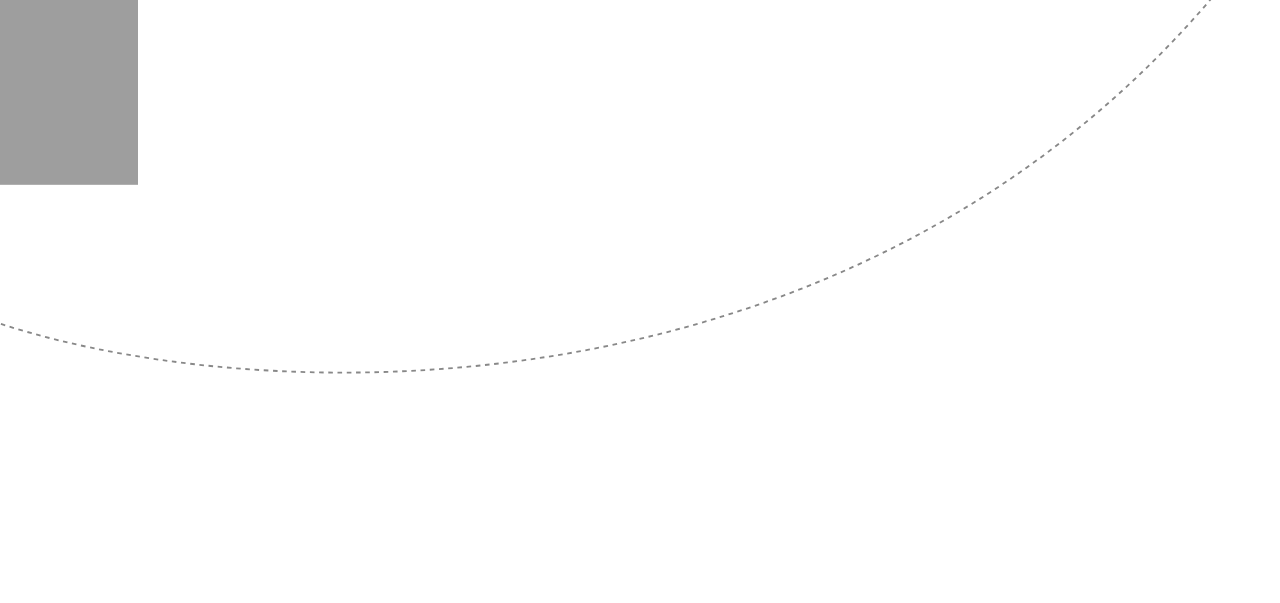
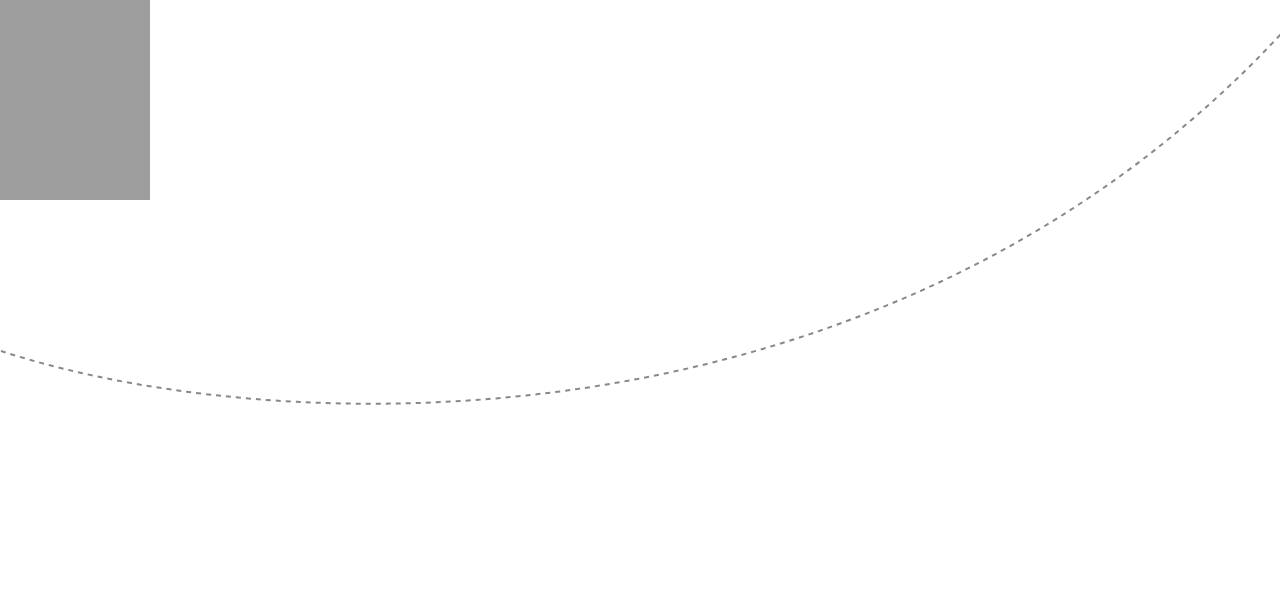
Before and after one commit to Sanjana-Mintuitive/animated-svg, a plain HTML site: page index.html in a window 1280 px wide. Drawn offline with Linux system fonts and the light colour scheme; grey boxes are pictures that could not be loaded.

Commit message:
Update index.html

```diff
--- a/index.html
+++ b/index.html
@@ -11,46 +11,33 @@
       background: transparent;
     }
 
-    .svg-container {
-      position: relative;
+    .wrapper {
       width: 100%;
-      height: auto;
-      max-width: 1387px;
-      margin: 0 auto;
-      aspect-ratio: 1387 / 600;
       overflow: hidden;
     }
 
-    svg {
-      width: 100%;
-      height: 100%;
-    }
-
-    /* Media query for small screens: scale images down */
-    .svg-container g.image-group {
-      transform: scale(1);
+    .scaler {
+      width: 1387px;
+      height: 600px;
       transform-origin: top left;
     }
 
-    @media (max-width: 1279px) {
-      .svg-container g.image-group {
+    @media (max-width: 1387px) {
+      .scaler {
         transform: scale(calc(100vw / 1387));
       }
     }
   </style>
 </head>
 <body>
+  <div class="wrapper">
+    <div class="scaler">
+      <svg viewBox="0 0 1387 600" preserveAspectRatio="xMidYMid meet" width="1387" height="600">
+        <g transform="translate(0, -100)">
+          <path id="motionPath" d="M1 451C312.5 552.5 1007 557.5 1387 1"
+                fill="none" stroke="#888" stroke-width="2" stroke-dasharray="5,5" />
 
-  <div class="svg-container">
-    <svg viewBox="0 0 1387 600" preserveAspectRatio="xMidYMid meet">
-      <g transform="translate(0, -100)">
-        <path id="motionPath"
-              d="M1 451C312.5 552.5 1007 557.5 1387 1"
-              fill="none" stroke="#888" stroke-width="2" stroke-dasharray="5,5" />
-
-        <!-- Images (at original scale inside a wrapper group) -->
-        <g class="image-group">
-          <!-- Image 1 -->
+          <!-- Animated Images -->
           <g transform="translate(-150, 0)">
             <image href="https://static.wixstatic.com/media/d9f2c7_0865885ab81a4d2f9380d0b688555f53~mv2.png"
                    width="300" height="300" />
@@ -59,7 +46,6 @@
             </animateMotion>
           </g>
 
-          <!-- Image 2 -->
           <g transform="translate(-150, 0)">
             <image href="https://static.wixstatic.com/media/d9f2c7_e9cb155b433a44fdb5d646d1620bd258~mv2.png"
                    width="300" height="300" />
@@ -68,7 +54,6 @@
             </animateMotion>
           </g>
 
-          <!-- Image 3 -->
           <g transform="translate(-150, 0)">
             <image href="https://static.wixstatic.com/media/d9f2c7_1c3a490ba96f4b029fe973958d88114f~mv2.png"
                    width="300" height="300" />
@@ -77,7 +62,6 @@
             </animateMotion>
           </g>
 
-          <!-- Image 4 -->
           <g transform="translate(-150, 0)">
             <image href="https://static.wixstatic.com/media/d9f2c7_d42b4f0791cd430387039c69e9fe6ba6~mv2.png"
                    width="300" height="300" />
@@ -86,7 +70,6 @@
             </animateMotion>
           </g>
 
-          <!-- Image 5 -->
           <g transform="translate(-150, 0)">
             <image href="https://static.wixstatic.com/media/d9f2c7_0603f20bf6ff4fb6b042ed5478186b33~mv2.png"
                    width="300" height="300" />
@@ -95,7 +78,6 @@
             </animateMotion>
           </g>
 
-          <!-- Image 6 -->
           <g transform="translate(-150, 0)">
             <image href="https://static.wixstatic.com/media/d9f2c7_31cec60f2eeb4b8e8fe444f96592d5bd~mv2.png"
                    width="300" height="300" visibility="hidden">
@@ -106,9 +88,8 @@
             </animateMotion>
           </g>
         </g>
-      </g>
-    </svg>
+      </svg>
+    </div>
   </div>
-
 </body>
 </html>
```
